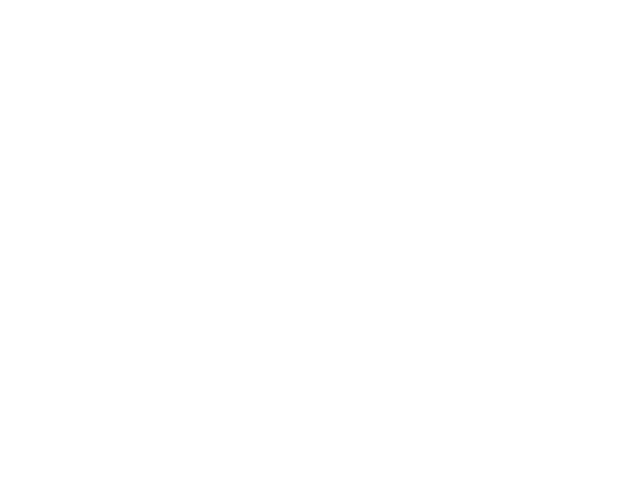
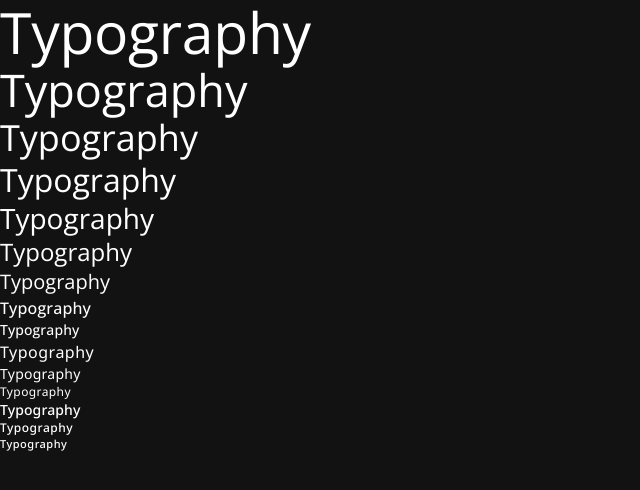
Before and after one commit to rishininawodi/Portfolio_, a plain HTML site: page index.html in a window 1280 px wide. Shown: the whole page, without its empty margins (0-640 px from the left). Drawn offline with nearby package versions, Linux system fonts and the light colour scheme.

Commit message:
typography setup part

```diff
--- a/css/style.css
+++ b/css/style.css
@@ -16,7 +16,7 @@
 
 :root{
 /* light */
-  --background-light: hsl(293, 100%, 98%);
+--background-light: hsl(293, 100%, 98%);
 --on-background-light: hsl(264, 8%, 12%);
 --surface-light: hsl(293, 100%, 98%);
 --on-surface-light: hsl(264, 8%, 12%);
@@ -71,12 +71,12 @@
 --weight-medium: 500;
 
 /* border radius */
---shape-corner-extra-small: 4px;
---shape-corner-small: 8px;
---shape-corner-medium: 12px;
---shape-corner-large: 16px;
---shape-corner-full: 500px;
---shape-corner-circle: 50%;
+--radius-extra-small: 4px;
+--radius-small: 8px;
+--radius-medium: 12px;
+--radius-large: 16px;
+--radius-full: 500px;
+--radius-circle: 50%;
 
 /* box shadow */
 
@@ -86,10 +86,12 @@
 --section-padding: 24px;
 --top-bar-height: 64px;
 }
+
+
 [data-theme="light"]{
   color-scheme: light;
 
-  --background-light: var(--background-light);
+--background-light: var(--background-light);
 --on-background-light:var(--on-background-light) ;
 --surface-light: var(--surface-light);
 --on-surface-light: var(--on-surface-light);
@@ -106,9 +108,9 @@
 [data-theme="dark"]{
   color-scheme: dark;
 
-  --background-dark: var(--background-dark);
+--background-dark: var(--background-dark);
 --on-background-dark:var(--on-background-dark) ;
---surface-dark: var(--surface-light);
+--surface-dark: var(--surface-dark);
 --on-surface-dark: var(--on-surface-dark);
 --on-surface-variant-dark: var(--on-surface-variant-dark);
 --surface-container-low-dark: var(--surface-container-low-dark);
@@ -121,12 +123,12 @@
 }
 
 
-@media(prefers-reduced-motion: no-preferences){
+ @media(prefers-reduced-motion: no-preferences){
   :root{
     /* transition */
     --motion-duration-short-1: 100ms;
 
-    /* ease */
+    /* ease*/
     --motion-easing-linear: cubic-bezier(0, 0, 1, 1);
   }
 }
@@ -195,9 +197,111 @@ body{
   #TYPOGRAPHY
 \*-----------------------------------*/
 
+.display-large{
+  font-family: var(--font-primary);
+  font-size: var(--display-large);
+  line-height: 64px;
+  letter-spacing: -0.25px;
+
+}
+.display-medium{
+  font-family: var(--font-primary);
+  font-size: var(--display-medium);
+  font-weight: var(--weight-regular);
+  line-height: 52px;
+}
+
+.display-small{
+  font-family: var(--font-primary);
+  font-size: var(--display-small);
+  font-weight: var(--weight-regular);
+  line-height: 44px;
+}
+
+.headline-large{
+  font-family: var(--font-primary);
+  font-size: var(--headline-large);
+  font-weight: var(--weight-regular);
+  line-height: 40px;
+}
+
+.headline-medium{
+  font-family: var(--font-primary);
+  font-size: var(--headline-medium);
+  font-weight: var(--weight-regular);
+  line-height: 36px;
+}
+
+.headline-small{
+  font-family: var(--font-primary);
+  font-size: var(--headline-small);
+  font-weight: var(--weight-regular);
+  line-height: 32px;
+}
 
 
+.title-large{
+  font-family: var(--font-primary);
+  font-size: var(--title-large);
+  font-weight: var(--weight-regular);
+  line-height: 28px;
+}
 
+.title-medium{
+  font-family: var(--font-primary);
+  font-size: var(--title-medium);
+  font-weight: var(--weight-medium);
+  line-height: 24px;
+  letter-spacing: 0.15px;
+}
+
+.title-small{
+  font-family: var(--font-primary);
+  font-size: var(--title-small);
+  font-weight: var(--weight-medium);
+  line-height: 20px;
+  letter-spacing: 0.1px;
+}
+
+.body-large{
+  font-size: var(--body-large);
+  font-weight: var(--weight-regular);
+  line-height:24px ;
+  letter-spacing: 0.5px;
+}
+.body-medium{
+  font-size: var(--body-medium);
+  font-weight: var(--weight-regular);
+  line-height:20px ;
+  letter-spacing: 0.25px;
+}
+.body-small{
+  font-size: var(--body-small);
+  font-weight: var(--weight-regular);
+  line-height:16px ;
+  letter-spacing: 0.4px;
+}
+
+.label-large{
+  font-size: var(--label-large);
+  font-weight: var(--weight-medium);
+  line-height:20px ;
+  letter-spacing: 0.1px;
+}
+
+.label-medium{
+  font-size: var(--label-medium);
+  font-weight: var(--weight-medium);
+  line-height:16px ;
+  letter-spacing: 0.5px;
+}
+
+.label-small{
+  font-size: var(--label-small);
+  font-weight: var(--weight-medium);
+  line-height:16px ;
+  letter-spacing: 0.5px;
+}
 /*-----------------------------------*\
   #REUSED STYLE
 \*-----------------------------------*/
--- a/index.html
+++ b/index.html
@@ -1,5 +1,5 @@
 <!DOCTYPE html>
-<html lang="en" data-theme="light">
+<html lang="en" data-theme="dark">
 <head>
     <meta charset="UTF-8">
     <meta name="viewport" content="width=device-width, initial-scale=1.0">
@@ -26,6 +26,24 @@
 
 </head>
 <body>
+    <p class="display-large">Typography</p>
+    <p class="display-medium">Typography</p>
+    <p class="display-small">Typography</p>
+    <p class="headline-large">Typography</p>
+    <p class="headline-medium">Typography</p>
+    <p class="headline-small">Typography</p>
+    <p class="title-large">Typography</p>
+    <p class="title-medium">Typography</p>
+    <p class="title-small">Typography</p>
+    <p class="body-large">Typography</p>
+    <p class="body-medium">Typography</p>
+    <p class="body-small">Typography</p>
+    <p class="label-large">Typography</p>
+    <p class="label-medium">Typography</p>
+    <p class="label-small">Typography</p>
+
+
+
 
     <!-- custom js link -->
      <script src="./js/script.js"></script>
```
